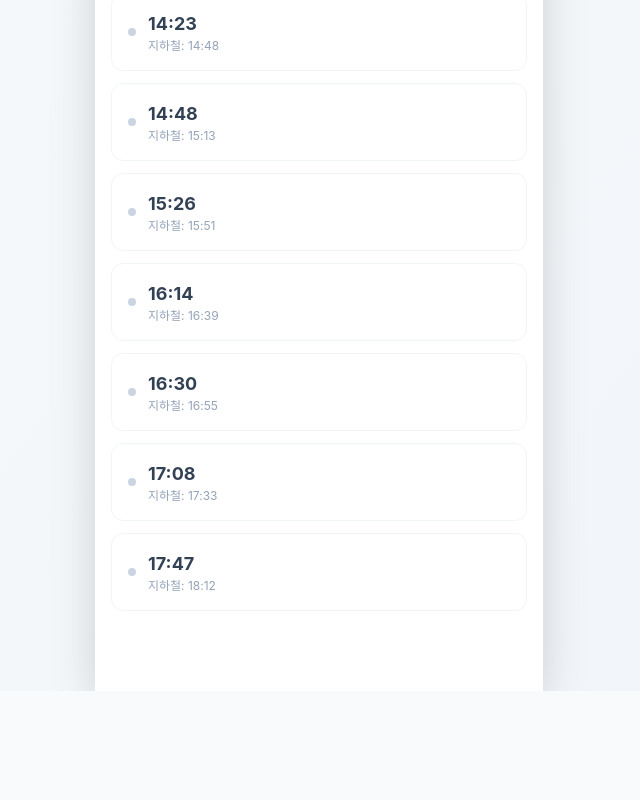
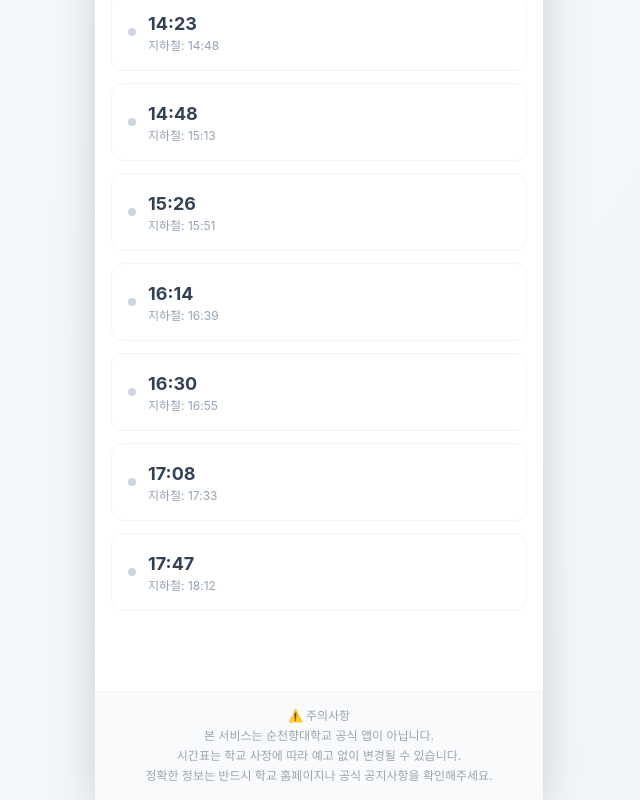
Before and after one commit to exynos6694/schshuttle, a React (Vite) app: page / in a window 1280 px wide. Shown: the part 1007-1807 px from the top of the page, without its empty margins (321-961 px from the left). Before the commit the page ends 1698 px from the top, so only its background shows below. Built offline with nearby package versions, Linux system fonts and the light colour scheme.

Commit message:
feat: 푸터 컴포넌트를 추가하고, `NextBusCard` 및 `TimeTable`을 스크롤 가능한 컨테이너로 감쌉니다.

```diff
--- a/src/App.tsx
+++ b/src/App.tsx
@@ -6,6 +6,8 @@ import { NextBusCard } from './components/NextBusCard';
 import { TimeTable } from './components/TimeTable';
 import { TO_STATION_SCHEDULE, TO_SCHOOL_SCHEDULE, VACATION_TO_STATION_SCHEDULE, VACATION_TO_SCHOOL_SCHEDULE, getLoopSchedule } from './data/schedule';
 import { getNextBus } from './utils/timeUtils';
+
+import { Footer } from './components/Footer';
 
 function App() {
   const [route, setRoute] = useState<Route>('to_station');
@@ -37,8 +39,11 @@ function App() {
     <Layout>
       <Header isVacation={isVacation} onToggleVacation={() => setIsVacation(prev => !prev)} />
       <RouteSelector currentRoute={route} onSelect={setRoute} />
-      <NextBusCard nextBus={nextBus} />
-      <TimeTable schedule={schedule} nextBus={nextBus} />
+      <div className="flex-1 overflow-y-auto custom-scrollbar">
+        <NextBusCard nextBus={nextBus} />
+        <TimeTable schedule={schedule} nextBus={nextBus} />
+      </div>
+      <Footer />
     </Layout>
   );
 }
--- /dev/null
+++ b/src/components/Footer.tsx
@@ -0,0 +1,14 @@
+import React from 'react';
+
+export const Footer: React.FC = () => {
+  return (
+    <footer className="p-4 mt-auto text-center text-xs text-gray-400 bg-gray-50 border-t border-gray-100">
+      <div className="space-y-1">
+        <p className="font-medium">⚠️ 주의사항</p>
+        <p>본 서비스는 순천향대학교 공식 앱이 아닙니다.</p>
+        <p>시간표는 학교 사정에 따라 예고 없이 변경될 수 있습니다.</p>
+        <p>정확한 정보는 반드시 학교 홈페이지나 공식 공지사항을 확인해주세요.</p>
+      </div>
+    </footer>
+  );
+};
```
